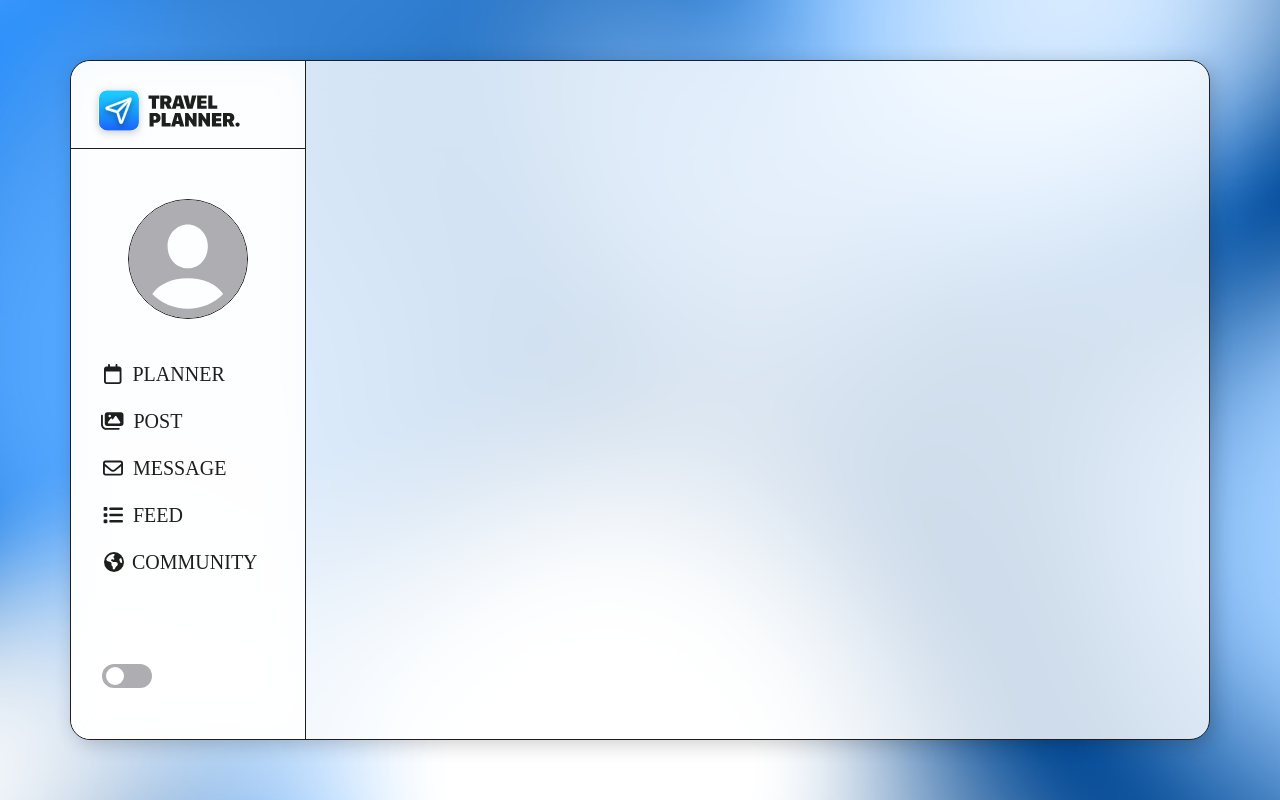
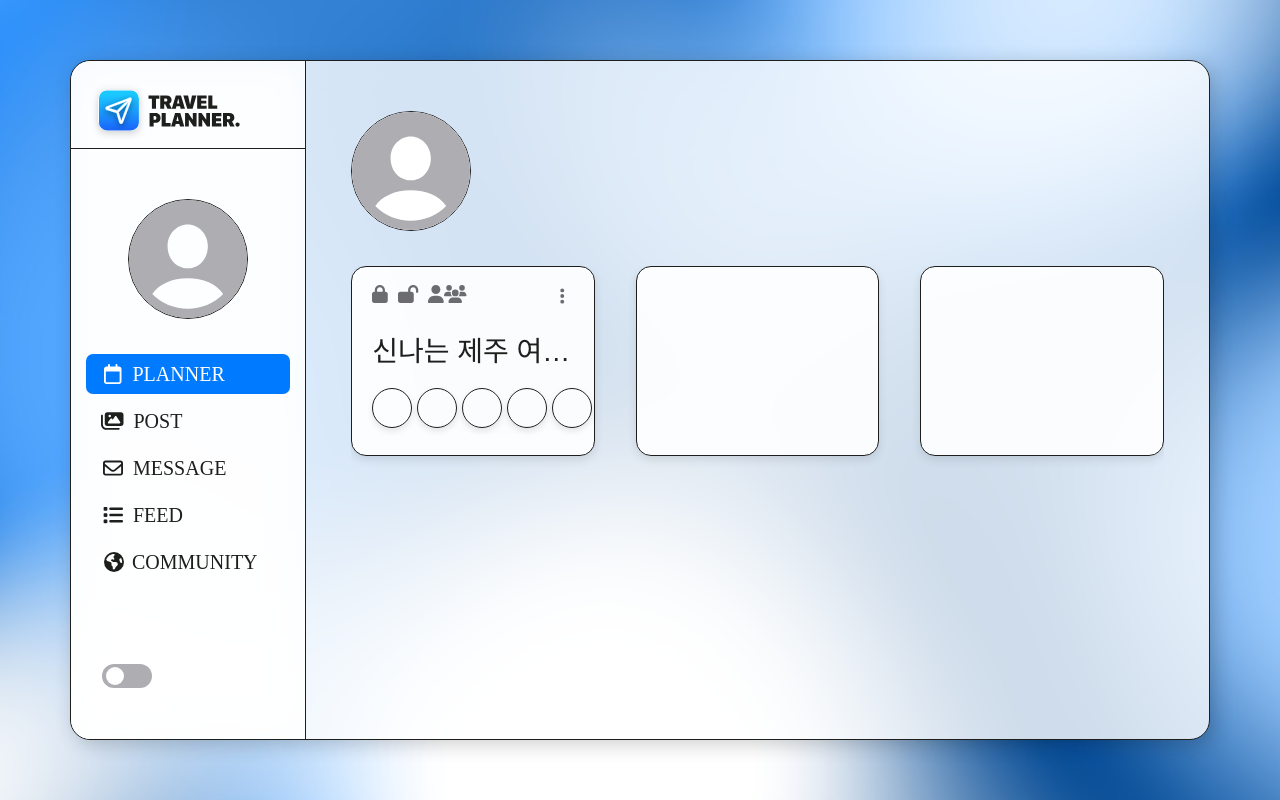
Before and after one commit to sieunnnn/Travel-planner-client, a Vue app: page /planner in a window 1280 px wide. Built offline with nearby package versions, Linux system fonts and the light colour scheme; a web font is replaced by a local one.

Commit message:
Design: 플래너 리스트 레이아웃 생성 (#16) (#17)

```diff
--- a/src/router/index.js
+++ b/src/router/index.js
@@ -7,6 +7,7 @@ import Profile from "../views/Profile.vue";
 import UserDelete from "../components/profile/UserDelete.vue";
 import UserEdit from "../components/profile/UserEdit.vue";
 import UserDetail from "../components/profile/UserDetail.vue";
+import PlannerList from "../views/planner/PlannerList.vue";
 
 const routes = [
     {
@@ -44,6 +45,10 @@ const routes = [
                 component: UserDelete
             }
         ]
+    },
+    {
+        path: '/planner',
+        component: PlannerList
     }
 ];
 
--- /dev/null
+++ b/src/views/planner/PlannerList.vue
@@ -0,0 +1,180 @@
+<script setup>
+
+</script>
+
+<template>
+  <div class="planner_list_container">
+    <div class="planner_list_header_container">
+      <div style="margin: 50px 0 35px 0">
+        <router-link :to="`/profile?userId=${userId}`">
+          <div class="img-contents">
+            <img v-if="userProfileImgUrl" :src="userProfileImgUrl" width="125"/>
+            <img v-else src="../../assets/images/basic_profile.svg" width="125" style="margin: 5px 0 0 5px; background-color: white"/>
+          </div>
+        </router-link>
+      </div>
+    </div>
+    <div class="planner_list_content">
+      <div class="planner_container">
+        <div class="planner_container_header">
+          <div>
+            <font-awesome-icon icon="fa-solid fa-lock" style="margin-right: 10px"/>
+            <font-awesome-icon icon="fa-solid fa-lock-open" style="margin-right: 10px"/>
+            <font-awesome-icon icon="fa-solid fa-user" />
+            <font-awesome-icon icon="fa-solid fa-users" />
+          </div>
+          <div>
+            <div class="btn-group dropend">
+              <button type="button" class="dropdown-toggle-split" data-bs-toggle="dropdown" aria-expanded="false">
+                <font-awesome-icon icon="fa-solid fa-ellipsis-vertical" />
+              </button>
+              <ul class="dropdown-menu">
+                <li>플래너 제목 수정</li>
+                <li>플래너 삭제</li>
+              </ul>
+            </div>
+          </div>
+        </div>
+        <div>
+          <div class="planner_title"  style="margin: 20px 0 5px 0;">
+            신나는 제주 여행 유후
+          </div>
+<!--          <form style="margin: 5px 0 5px 0">-->
+<!--            <input type="checkbox" style="width: 16px; height: 14px; margin-right: 5px"><label style="font-size: 18px">비공개</label><br>-->
+<!--            <input type="text" class="input" style="margin: 2px 10px 0 0">-->
+<!--            <button type="submit" class="blue_button" style="width: 50px; font-size: 16px;">수정</button>-->
+<!--          </form>-->
+        </div>
+        <div class="group_member_container">
+          <div class="group_member_img">
+          </div>
+          <div class="group_member_img">
+          </div>
+          <div class="group_member_img">
+          </div>
+          <div class="group_member_img">
+          </div>
+          <div class="group_member_img">
+          </div>
+        </div>
+      </div>
+      <div class="planner_container">
+      </div>
+      <div class="planner_container">
+      </div>
+    </div>
+  </div>
+</template>
+
+<style scoped>
+ .planner_list_container {
+   display: flex;
+   flex-direction: column;
+   justify-content: flex-start;
+   align-items: flex-start;
+   width: 90%;
+   height: 100%;
+ }
+
+ .planner_list_header_container {
+  display: flex;
+   flex-direction: row;
+   justify-content: flex-start;
+   align-items: center;
+   width: 100%;
+ }
+
+ .planner_list_content {
+   display: flex;
+   flex-direction: row;
+   justify-content: space-between;
+   align-items: flex-start;
+   width: 100%;
+   height: 100%;
+   overflow-y: scroll;
+   flex-wrap: wrap;
+ }
+
+ .planner_list_content::-webkit-scrollbar {
+   display: none;
+ }
+
+ .planner_container {
+   border-radius: 15px;
+   border: 1px solid #1E1E1C;
+   background: rgba(255, 255, 255, 0.90);
+   box-shadow: 0px 4px 10px 0px rgba(0, 0, 0, 0.10);
+   width: 30%;
+   height: 190px;
+   flex-shrink: 0;
+   padding: 15px 20px;
+   text-overflow : ellipsis;
+ }
+
+ .planner_container_header {
+   display: flex;
+   flex-direction: row;
+   justify-content: space-between;
+   align-content: center;
+
+   font-size: 18px;
+   color: #6C6C70;
+ }
+
+ .planner_container_header button {
+   border: 0;
+   background-color: transparent;
+   color: #6C6C70;
+ }
+
+ .dropdown-menu {
+   padding: 10px;
+   font-family: 'pre-medium', sans-serif;
+   width: 100px;
+   border: #1E1E1C 1px solid;
+   box-shadow: 0px 4px 10px 0px rgba(0, 0, 0, 0.10);
+ }
+
+ .dropdown-menu li {
+   display: flex;
+   align-items: center;
+   justify-content: center;
+   border-radius: 5px;
+   margin: 5px 0;
+   height: 30px;
+ }
+
+ .dropdown-menu li:hover {
+   background-color: #007AFF;
+   color: white;
+ }
+
+ .planner_title {
+   font-size: 28px;
+   font-family: 'pre-bold', sans-serif;
+   overflow:hidden;
+   white-space:nowrap;
+   text-overflow:ellipsis
+ }
+
+ .group_member_container {
+   display: flex;
+   flex-direction: row;
+   justify-content: flex-start;
+   align-items: center;
+ }
+
+ .group_member_img {
+   margin: 10px 5px 0 0;
+   display: flex;
+   flex-direction: row;
+   justify-content: center;
+   align-items: center;
+   width: 40px;
+   height: 40px;
+   flex-shrink: 0;
+   border-radius: 40px;
+   border: 1px solid #1E1E1C;
+   box-shadow: 0px 3px 6px 0px rgba(0, 0, 0, 0.10);
+ }
+</style>
```
